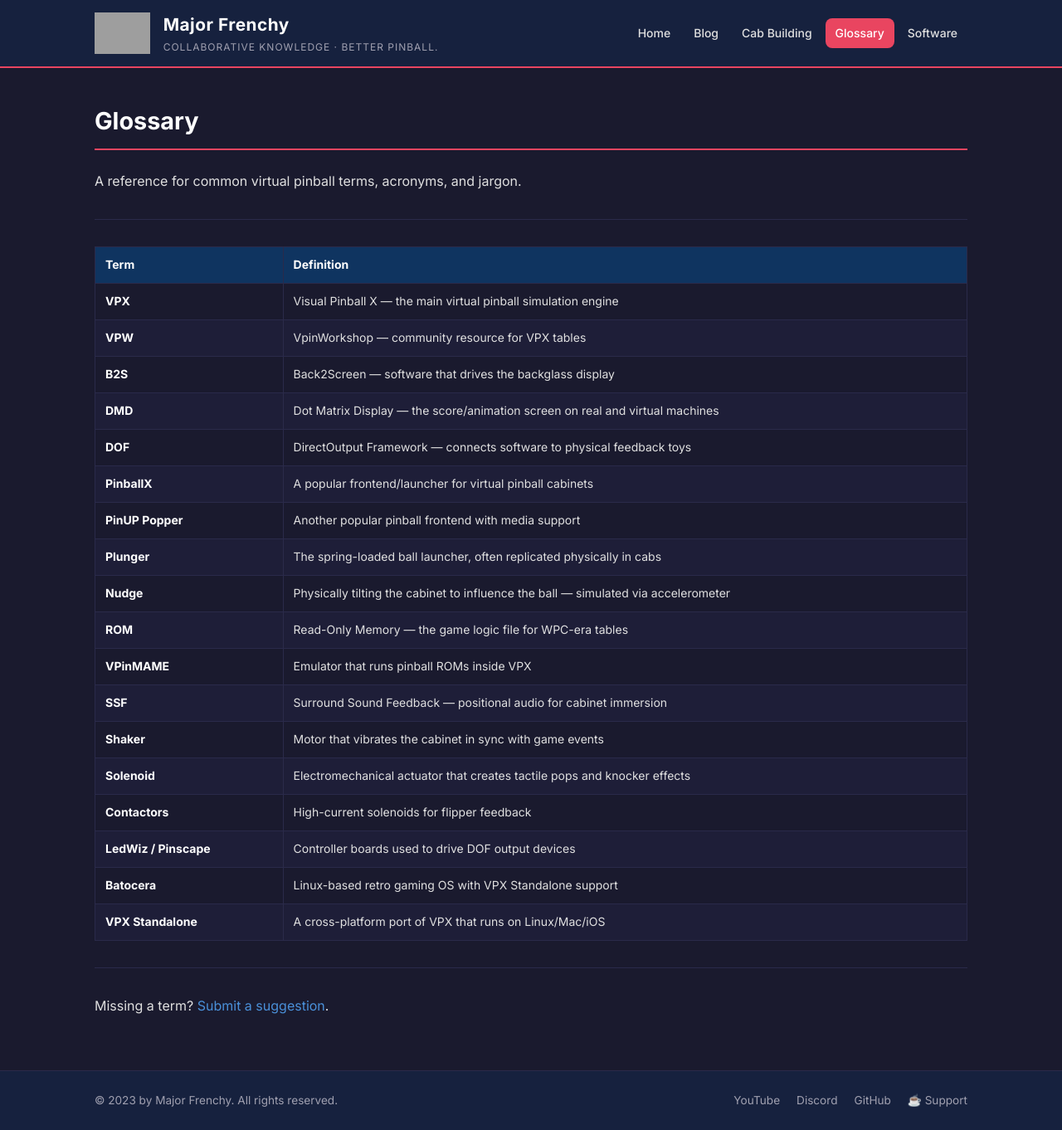
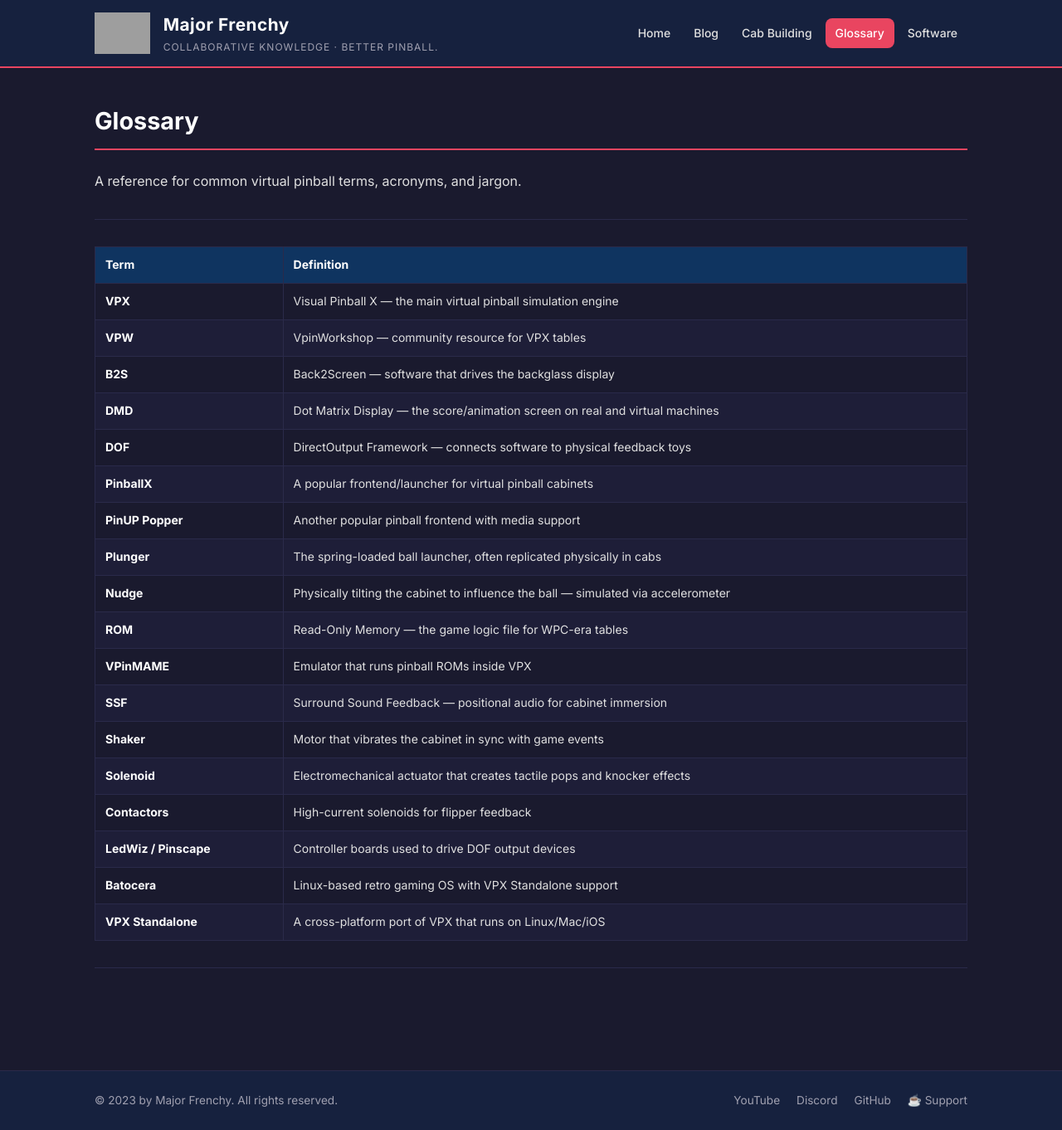
Before and after one commit to MajorFrenchy/MajorFrenchy.github.io, a Jekyll site: the page built from _pages/glossary.md, in a window 1280 px wide and 1362 px high. Shown: the whole window at 83% size. Built offline with Jekyll 4.4.1, drawn with Linux system fonts in a browser that asks for light colours; grey boxes are pictures that could not be loaded.

Commit message:
Update glossary.md

```diff
--- a/_pages/glossary.md
+++ b/_pages/glossary.md
@@ -30,5 +30,3 @@
 | **VPX Standalone** | A cross-platform port of VPX that runs on Linux/Mac/iOS |
 
 ---
-
-> Missing a term? [Submit a suggestion](/feedback).
```
